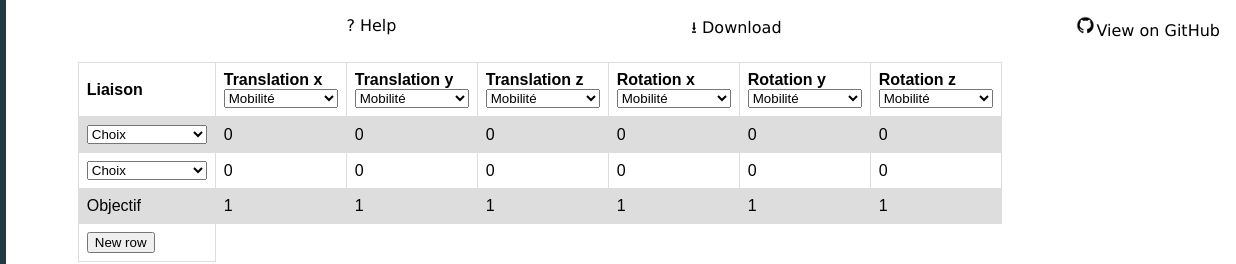
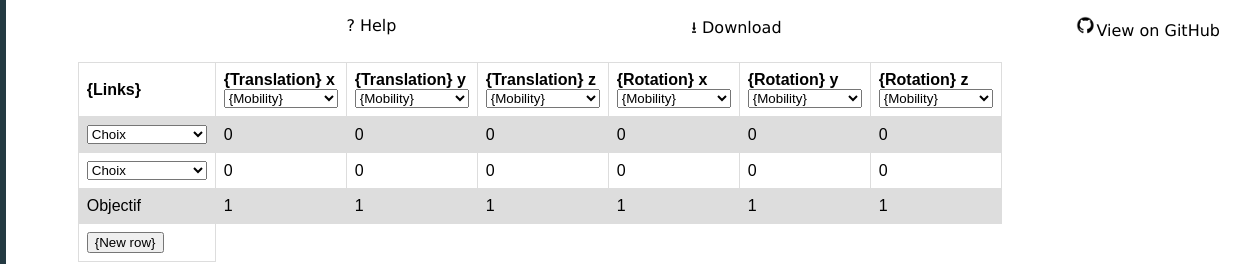
Before and after one commit to guillaume55/MecaWeb, a plain HTML site: page joint-composition.html in a window 1280 px wide. Shown: the top 264 px of the page, 44-1280 px from the left. Drawn offline with Linux system fonts and the light colour scheme.

Commit message:
Translations

```diff
--- a/joint-composition.html
+++ b/joint-composition.html
@@ -245,13 +245,13 @@
     <div id="main">
       <table id="table_liaisons">
         <tr>
-            <th>Liaison</th>
-            <th>Translation x<select name="Tx" id="Tx" onchange="refresh_select_link()"><option value="mob">Mobilité</option><option value="fixed">Pas de mobilité</option></select></th>
-            <th>Translation y<select name="Ty" id="Ty" onchange="refresh_select_link()"><option value="mob" >Mobilité</option><option value="fixed">Pas de mobilité</option></select></th>
-            <th>Translation z<select name="Tz" id="Tz" onchange="refresh_select_link()"><option value="mob">Mobilité</option><option value="fixed">Pas de mobilité</option></select></th>
-            <th>Rotation x<select name="Rx" id="Rx" onchange="refresh_select_link()"><option value="mob">Mobilité</option><option value="fixed">Pas de mobilité</option></select></th>
-            <th>Rotation y<select name="Ry" id="Ry" onchange="refresh_select_link()"><option value="mob">Mobilité</option><option value="fixed">Pas de mobilité</option></select></th>
-            <th>Rotation z<select name="Rz" id="Rz" onchange="refresh_select_link()"><option value="mob">Mobilité</option><option value="fixed">Pas de mobilité</option></select></th>
+            <th>{Links}</th>
+            <th>{Translation} x<select name="Tx" id="Tx" onchange="refresh_select_link()"><option value="mob">{Mobility}</option><option value="fixed">Pas de mobilité</option></select></th>
+            <th>{Translation} y<select name="Ty" id="Ty" onchange="refresh_select_link()"><option value="mob" >{Mobility}</option><option value="fixed">Pas de mobilité</option></select></th>
+            <th>{Translation} z<select name="Tz" id="Tz" onchange="refresh_select_link()"><option value="mob">{Mobility}</option><option value="fixed">Pas de mobilité</option></select></th>
+            <th>{Rotation} x<select name="Rx" id="Rx" onchange="refresh_select_link()"><option value="mob">{Mobility}</option><option value="fixed">Pas de mobilité</option></select></th>
+            <th>{Rotation} y<select name="Ry" id="Ry" onchange="refresh_select_link()"><option value="mob">{Mobility}</option><option value="fixed">Pas de mobilité</option></select></th>
+            <th>{Rotation} z<select name="Rz" id="Rz" onchange="refresh_select_link()"><option value="mob">{Mobility}</option><option value="fixed">Pas de mobilité</option></select></th>
 
         </tr>
             <tr>
@@ -264,7 +264,7 @@
                 <td id="mob_Rz">1</td>
             </tr>
         <tr>
-            <td><button onclick="new_row()">New row</button></td>
+            <td><button onclick="new_row()">{New row}</button></td>
         </tr>
       </table>
       <div ><table id="hint" style="display:none;"></table></div>
```
